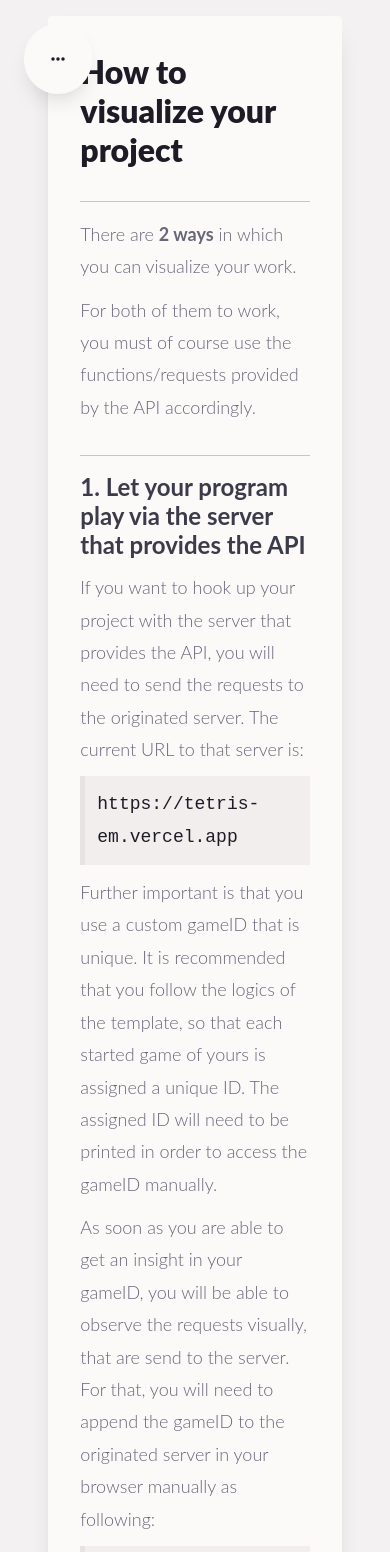
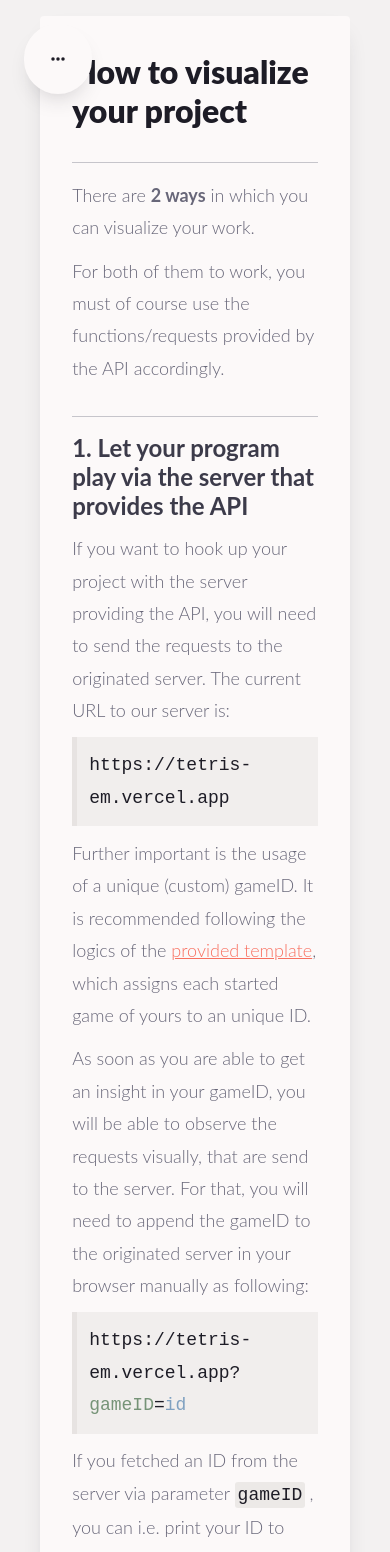
Before and after one commit to clk1006/teris, a Next.js app: page /docs/visualize in a window 390 px wide. Shown: the top 1552 px of the page. Built offline with nearby package versions, Linux system fonts and the light colour scheme.

Commit message:
corrected texts and style

```diff
--- a/pages/docs/index.js
+++ b/pages/docs/index.js
@@ -112,9 +112,6 @@ export default function Docs() {
                         <p className="license"><a href="https://github.com/clk1006/tetris/blob/main/LICENSE"
                                                   target="_blank" rel="noreferrer">GNU GPL Version 3 <FontAwesomeIcon
                             size="xs" icon={faExternalLink}/></a>, 29 June 2007</p>
-                        <p className="license">Copyright (C) 2007 Free Software Foundation, Inc. <a
-                            href="https://fsf.org/" target="_blank" rel="noreferrer">https://fsf.org/ <FontAwesomeIcon
-                            size="xs" icon={faExternalLink}/></a></p>
                     </div>
                 </div>
             </main>
--- a/pages/docs/visualize.js
+++ b/pages/docs/visualize.js
@@ -65,11 +65,12 @@ export default function Docs() {
                         <hr/>
 
                         <h2>1. Let your program play via the server that provides the API</h2>
-                        <p>If you want to hook up your project with the server that provides the API, you will need to send the requests to the originated server. The current URL to that server is:</p>
+                        <p>If you want to hook up your project with the server providing the API, you will need to send the requests to the originated server. The current URL to our server is:</p>
                         <p className='code-field'>https://tetris-em.vercel.app</p>
-                        <p>Further important is that you use a custom gameID that is unique. It is recommended that you follow the logics of the template, so that each started game of yours is assigned a unique ID. The assigned ID will need to be printed in order to access the gameID manually.</p>
+                        <p>Further important is the usage of a unique (custom) gameID. It is recommended following the logics of the <a href="./docs">provided template</a>, which assigns each started game of yours to an unique ID.</p>
                         <p>As soon as you are able to get an insight in your gameID, you will be able to observe the requests visually, that are send to the server. For that, you will need to append the gameID to the originated server in your browser manually as following:</p>
                         <p className='code-field'>https://tetris-em.vercel.app?<span className='syntax parameter'>gameID</span>=<span className='syntax request'>id</span></p>
+                        <p>If you fetched an ID from the server via parameter <span className="tag" href="./docs/docs">gameID</span>, you can i.e. print your ID to further manual usage.</p>
 
                         <br/>
                         <h2>2. Host your own server to reduce latency</h2>
--- a/styles/docs.css
+++ b/styles/docs.css
@@ -16,7 +16,7 @@ b {
 }
 
 .content-block {
-    width: 50%;
+    width: 55%;
 
     padding: 32px;
 
@@ -69,7 +69,7 @@ b {
 .info-content-block {
     position: absolute;
 
-    width: 50%;
+    width: 55%;
 
     padding: 32px;
 
@@ -161,7 +161,7 @@ hr {
 }
 
 .reference-box {
-    max-width: 20vw;
+    max-width: 22vw;
 
     margin: 24px 18px;
     padding: 24px;
@@ -249,20 +249,16 @@ hr {
 
 @media only screen and (max-width: 992px) {
     .content-block {
-        width: 75%;
-    }
-
-    .reference-box {
-        max-width: 25vw;
-    }
-}
-
-@media only screen and (max-width: 768px) {
-    .content-block {
-        width: 90%;
+        width: 80%;
     }
 
     .reference-box {
         max-width: initial;
     }
 }
+
+@media only screen and (max-width: 768px) {
+    .content-block {
+        width: 95%;
+    }
+}
```
